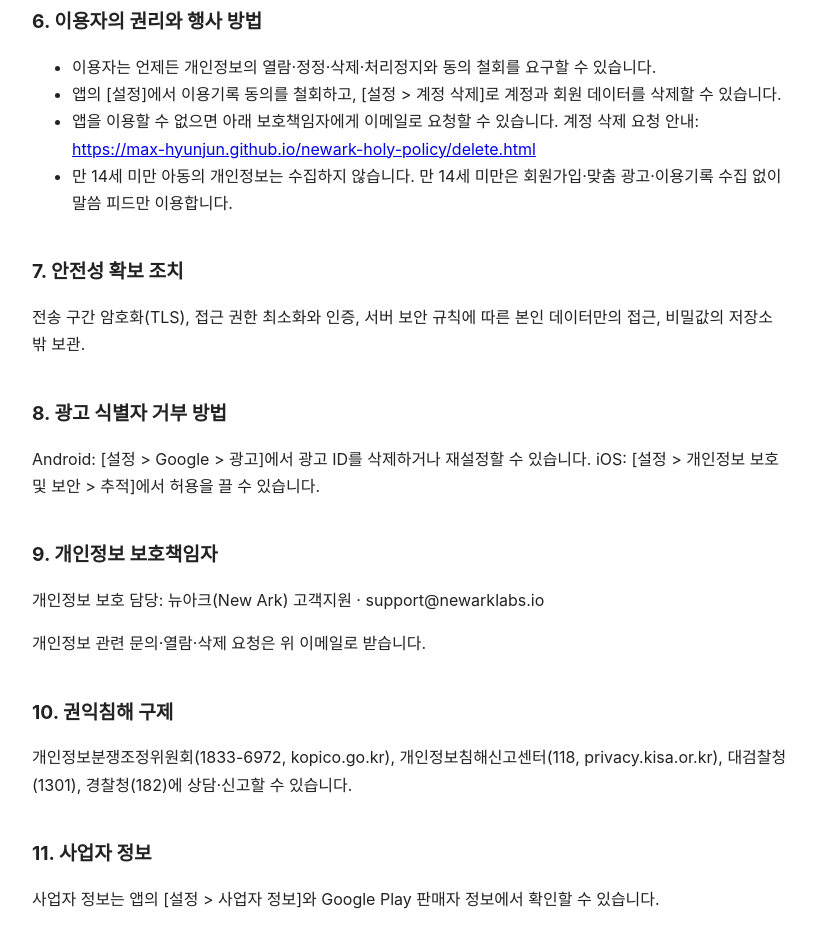
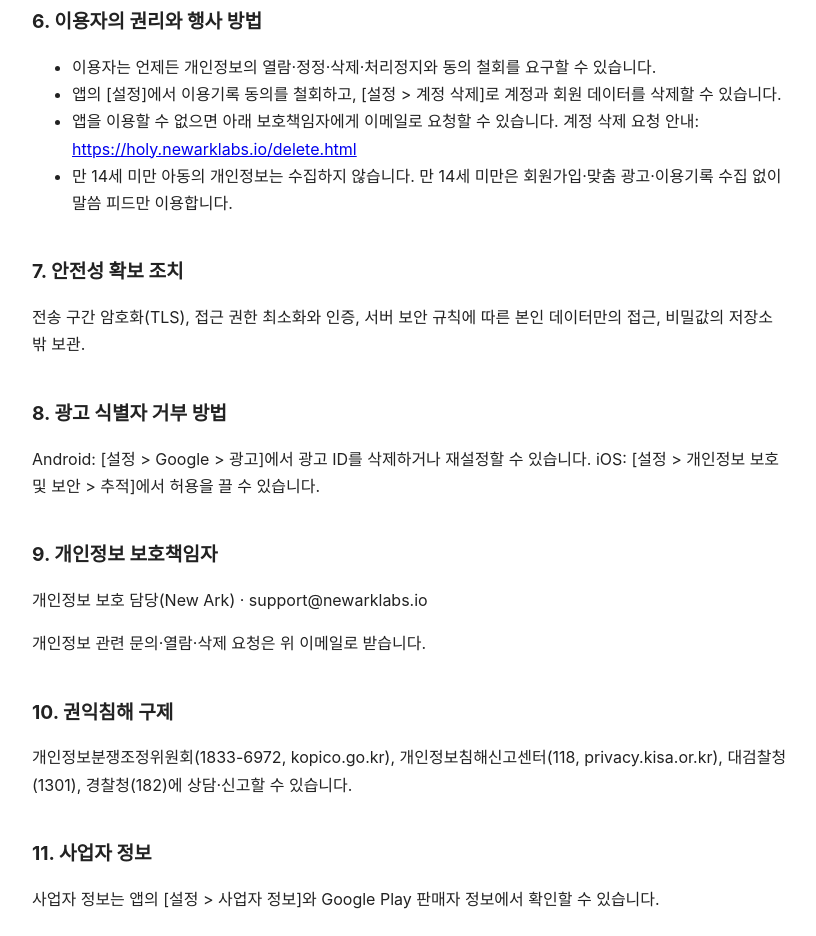
Before and after one commit to Max-HyunJun/newark-holy-policy, a plain HTML site: page privacy.html in a window 1280 px wide. Shown: the part 1980-2916 px from the top of the page, without its empty margins (228-1044 px from the left). Drawn offline with Linux system fonts and the light colour scheme.

Commit message:
보호책임자 표기와 정책 링크 주소 변경 (Max 2026-11-26 결정)
- 9. 개인정보 보호책임자: 「개인정보 보호 담당(New Ark) · support@newarklabs.io」
- 계정 삭제 안내·처리방침 링크: holy.newarklabs.io (DNS·Pages 커스텀 도메인 설정 뒤 병합)

Co-Authored-By: Claude Opus 5.5 <noreply@anthropic.com>

```diff
--- a/privacy.html
+++ b/privacy.html
@@ -48,7 +48,7 @@
 <ul>
 <li>이용자는 언제든 개인정보의 열람·정정·삭제·처리정지와 동의 철회를 요구할 수 있습니다.</li>
 <li>앱의 [설정]에서 이용기록 동의를 철회하고, [설정 &gt; 계정 삭제]로 계정과 회원 데이터를 삭제할 수 있습니다.</li>
-<li>앱을 이용할 수 없으면 아래 보호책임자에게 이메일로 요청할 수 있습니다. 계정 삭제 요청 안내: <a href="https://max-hyunjun.github.io/newark-holy-policy/delete.html">https://max-hyunjun.github.io/newark-holy-policy/delete.html</a></li>
+<li>앱을 이용할 수 없으면 아래 보호책임자에게 이메일로 요청할 수 있습니다. 계정 삭제 요청 안내: <a href="https://holy.newarklabs.io/delete.html">https://holy.newarklabs.io/delete.html</a></li>
 <li>만 14세 미만 아동의 개인정보는 수집하지 않습니다. 만 14세 미만은 회원가입·맞춤 광고·이용기록 수집 없이 말씀 피드만 이용합니다.</li>
 </ul>
 <h2>7. 안전성 확보 조치</h2>
@@ -56,7 +56,7 @@
 <h2>8. 광고 식별자 거부 방법</h2>
 <p>Android: [설정 &gt; Google &gt; 광고]에서 광고 ID를 삭제하거나 재설정할 수 있습니다. iOS: [설정 &gt; 개인정보 보호 및 보안 &gt; 추적]에서 허용을 끌 수 있습니다.</p>
 <h2>9. 개인정보 보호책임자</h2>
-<p>개인정보 보호 담당: 뉴아크(New Ark) 고객지원 · support@newarklabs.io</p>
+<p>개인정보 보호 담당(New Ark) · support@newarklabs.io</p>
 <p>개인정보 관련 문의·열람·삭제 요청은 위 이메일로 받습니다.</p>
 <h2>10. 권익침해 구제</h2>
 <p>개인정보분쟁조정위원회(1833-6972, kopico.go.kr), 개인정보침해신고센터(118, privacy.kisa.or.kr), 대검찰청(1301), 경찰청(182)에 상담·신고할 수 있습니다.</p>
```
Also changed, not shown: delete.html (+1 -1 lines).
